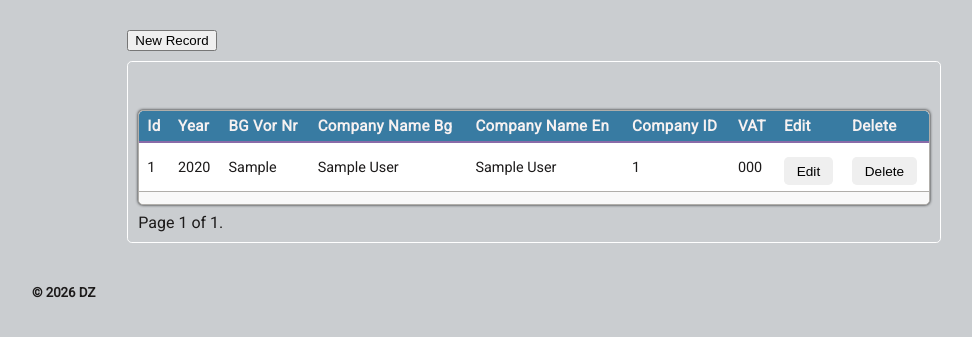
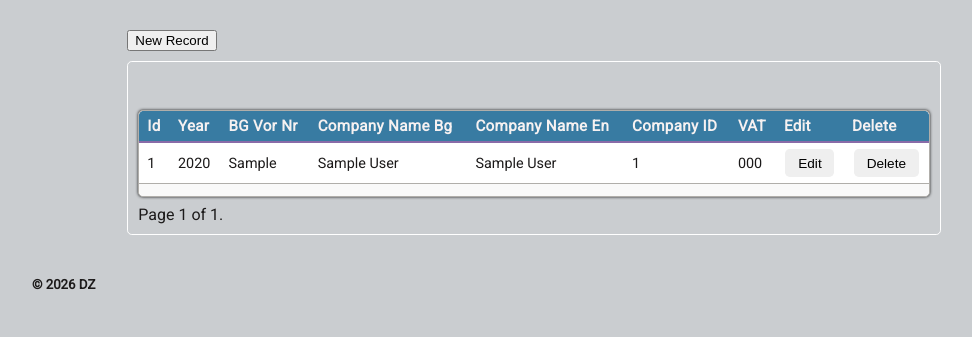
Before and after one commit to Sunzheini/ohmi_audit, a Django app: page / in a window 1280 px wide. Shown: the part 211-548 px from the top of the page, without its empty margins (106-1078 px from the left). Run offline with Django 5.2, Linux system fonts and the light colour scheme; a user stored in the database is signed in; tables that the repository leaves empty hold one stand-in row (values such as "Sample post"); parts of the project's set-up code (start-up, migrations or seed data) failed here and were passed over; some libraries are stand-ins or nearby versions.

Commit message:
Refactor tables.css to center Edit and Delete button columns; improve button alignment for better usability

```diff
--- a/static/css/components/tables.css
+++ b/static/css/components/tables.css
@@ -83,6 +83,24 @@ tbody tr:last-child td:first-child {
 
 tbody tr:last-child td:last-child {
     border-bottom-right-radius: var(--table-border-radius);
+}
+
+/* Center Edit and Delete button columns - using nth-last-child for better compatibility */
+table thead ~ tbody td:nth-last-child(1),
+table thead ~ tbody td:nth-last-child(2) {
+    text-align: center;
+}
+
+table thead ~ tbody td:nth-last-child(1) form,
+table thead ~ tbody td:nth-last-child(2) form {
+    display: inline-block;
+    margin: 0;
+    padding: 0;
+}
+
+table thead ~ tbody td:nth-last-child(1) button,
+table thead ~ tbody td:nth-last-child(2) button {
+    margin: 0 auto;
 }
 
 /* Form Tables (inside forms) */
```
